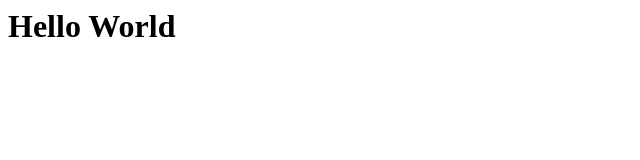
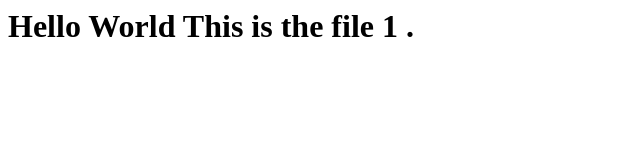
Before and after one commit to biswashkoirala/file1, a plain HTML site: page index.html in a window 1280 px wide. Shown: the whole page, without its empty margins (0-640 px from the left). Drawn offline with Linux system fonts and the light colour scheme.

Commit message:
first change

```diff
--- a/index.html
+++ b/index.html
@@ -1,3 +1,4 @@
 <h1>
   Hello World
+  This is the file 1 .
 </h1>
```
